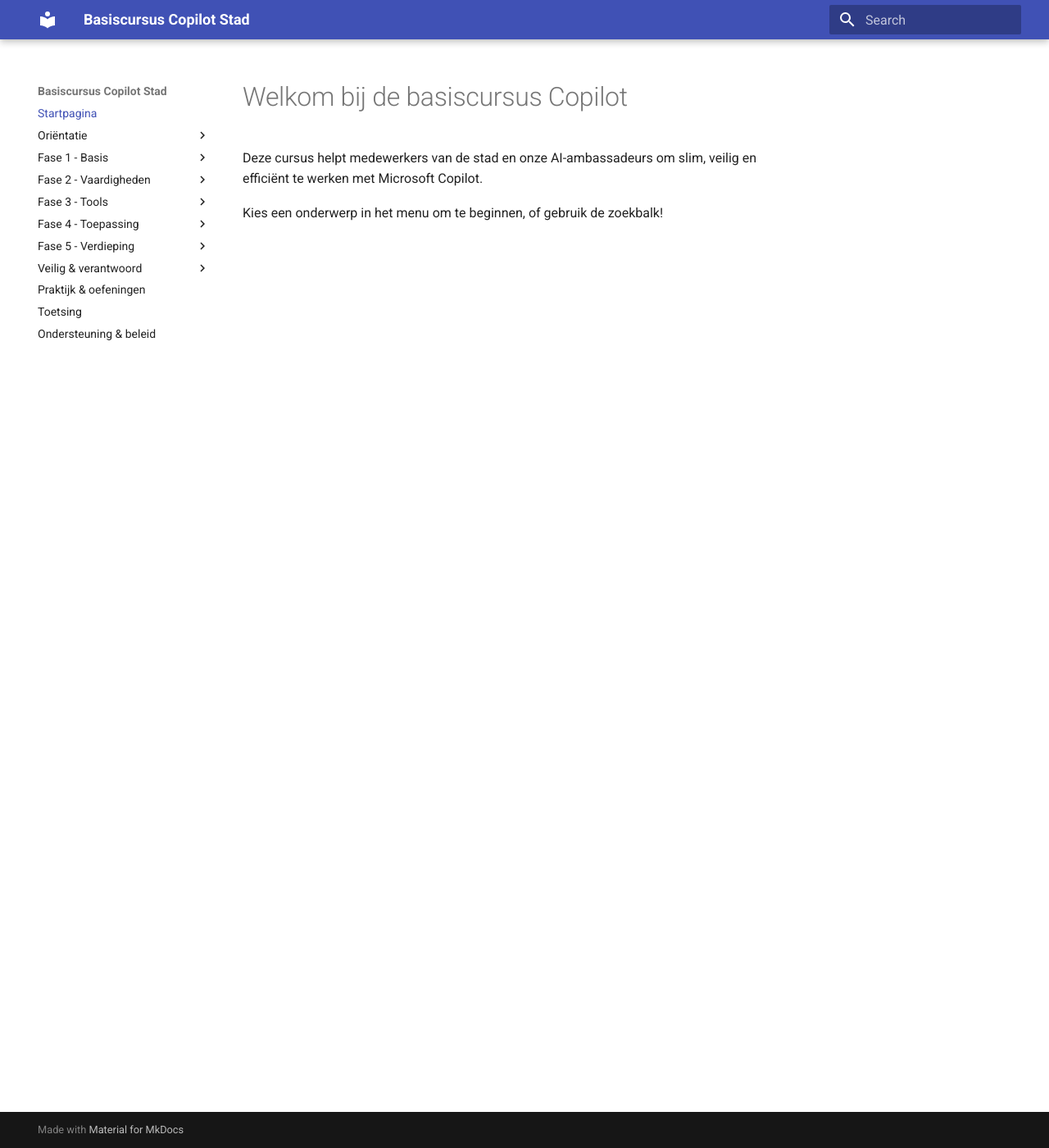
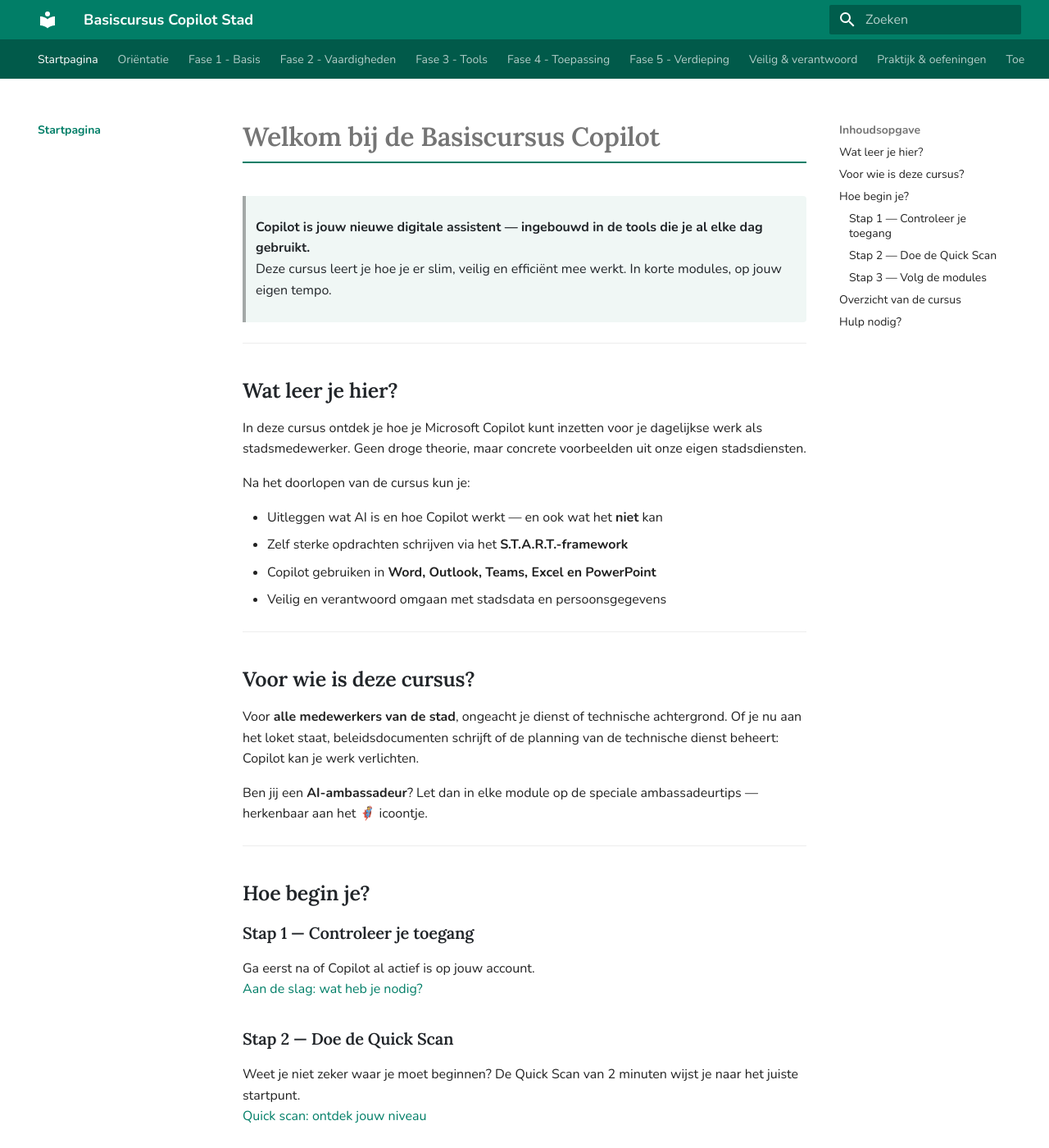
Before and after one commit to blueblot-lier/basiscursus, an MkDocs documentation site: the page built from docs/index.md, in a window 1280 px wide and 1400 px high. Shown: the whole window at 82% size. Built offline with MkDocs 1.6.1 and Material for MkDocs 9.7.7, drawn with Linux system fonts in a browser that asks for light colours; some of the changed text lies outside the part shown.

Commit message:
styling toegevoegd via extra.css en startpagina opgemaakt

```diff
--- a/docs/index.md
+++ b/docs/index.md
@@ -1,5 +1,70 @@
-# Welkom bij de basiscursus Copilot
+# Welkom bij de Basiscursus Copilot
 
-Deze cursus helpt medewerkers van de stad en onze AI-ambassadeurs om slim, veilig en efficiënt te werken met Microsoft Copilot.
+> **Copilot is jouw nieuwe digitale assistent — ingebouwd in de tools die je al elke dag gebruikt.**
+> Deze cursus leert je hoe je er slim, veilig en efficiënt mee werkt. In korte modules, op jouw eigen tempo.
 
-Kies een onderwerp in het menu om te beginnen, of gebruik de zoekbalk!
+---
+
+## Wat leer je hier?
+
+In deze cursus ontdek je hoe je Microsoft Copilot kunt inzetten voor je dagelijkse werk als stadsmedewerker. Geen droge theorie, maar concrete voorbeelden uit onze eigen stadsdiensten.
+
+Na het doorlopen van de cursus kun je:
+
+- Uitleggen wat AI is en hoe Copilot werkt — en ook wat het **niet** kan
+- Zelf sterke opdrachten schrijven via het **S.T.A.R.T.-framework**
+- Copilot gebruiken in **Word, Outlook, Teams, Excel en PowerPoint**
+- Veilig en verantwoord omgaan met stadsdata en persoonsgegevens
+
+---
+
+## Voor wie is deze cursus?
+
+Voor **alle medewerkers van de stad**, ongeacht je dienst of technische achtergrond. Of je nu aan het loket staat, beleidsdocumenten schrijft of de planning van de technische dienst beheert: Copilot kan je werk verlichten.
+
+Ben jij een **AI-ambassadeur**? Let dan in elke module op de speciale ambassadeurtips — herkenbaar aan het 🦸 icoontje.
+
+---
+
+## Hoe begin je?
+
+### Stap 1 — Controleer je toegang
+Ga eerst na of Copilot al actief is op jouw account.
+[Aan de slag: wat heb je nodig?](orientatie/toegang.md)
+
+### Stap 2 — Doe de Quick Scan
+Weet je niet zeker waar je moet beginnen? De Quick Scan van 2 minuten wijst je naar het juiste startpunt.
+[Quick scan: ontdek jouw niveau](orientatie/quickscan.md)
+
+### Stap 3 — Volg de modules
+Kies je eigen pad of werk de cursus van voor naar achter door. Elke module duurt gemiddeld **10 à 15 minuten**.
+
+---
+
+## Overzicht van de cursus
+
+| Fase | Inhoud | Voor wie? |
+|---|---|---|
+| **Oriëntatie** | Wat is de cursus, heb je toegang, waar begin je? | Iedereen |
+| **Fase 1 — Basis** | Wat is AI, wat is Copilot, hoe werkt het? | Beginners |
+| **Fase 2 — Vaardigheden** | Het S.T.A.R.T.-framework: goede prompts schrijven | Iedereen |
+| **Fase 3 — Tools** | Copilot in Outlook, Word, Teams, Excel en PowerPoint | Iedereen |
+| **Fase 4 — Toepassing** | Spiekbriefjes voor dagelijkse taken en jouw dienst | Iedereen |
+| **Fase 5 — Verdieping** | Geavanceerde technieken en workflows | Gevorderden |
+| **Veilig & verantwoord** | Privacy, GDPR en kwaliteitscontrole | Iedereen — verplicht |
+| **Praktijk & toetsing** | Zelf oefenen en kennis testen | Iedereen |
+
+---
+
+## Hulp nodig?
+
+Loopt er iets mis met je toegang, of heb je een vraag over een module? Je hoeft er niet alleen voor te staan.
+
+- **Je AI-ambassadeur** — elke dienst heeft er één. Vraag ernaar bij je diensthoofd.
+- **IT-helpdesk** — voor technische problemen: meld via Ultimo of bel het interne IT-nummer.
+- **Ondersteuning & beleid** — voor het officiële kader en de promptbibliotheek: [Ondersteuning & beleid](ondersteuning.md)
+
+---
+
+!!! tip "Snel starten?"
+    Heb je al ervaring met AI en wil je meteen aan de slag? Sla de theorie over en ga rechtstreeks naar [Fase 3 — Tools](fase3/outlook.md) of de [kant-en-klare prompts per dienst](fase4/diensten.md).
--- /dev/null
+++ b/docs/stylesheets/extra.css
@@ -0,0 +1,128 @@
+/* ============================================================
+   Stad Lier — huisstijl voor MkDocs Material
+   Primair:  #017E67
+   Donker:   #212529
+   Accent:   #015a4a
+   Fonts:    Nunito (tekst), Lora (koppen)
+   ============================================================ */
+
+@import url('https://fonts.googleapis.com/css2?family=Lora:wght@600;700&family=Nunito:wght@400;600;700&display=swap');
+
+/* --- Kleurvariabelen --- */
+:root {
+  --md-primary-fg-color:        #017E67;
+  --md-primary-fg-color--light: #019e82;
+  --md-primary-fg-color--dark:  #015a4a;
+  --md-accent-fg-color:         #017E67;
+  --md-default-fg-color:        #212529;
+}
+
+/* --- Koppen in Lora --- */
+h1, h2, h3, h4 {
+  font-family: 'Lora', Georgia, serif;
+  color: #212529;
+}
+
+h1 {
+  color: #017E67;
+  border-bottom: 2px solid #017E67;
+  padding-bottom: 0.3em;
+}
+
+/* --- Bodytekst in Nunito --- */
+body, .md-content {
+  font-family: 'Nunito', sans-serif;
+}
+
+/* --- Navigatiebalk --- */
+.md-header {
+  background-color: #017E67;
+}
+
+.md-tabs {
+  background-color: #015a4a;
+}
+
+/* --- Actieve navigatielink --- */
+.md-nav__link--active,
+.md-nav__link:hover {
+  color: #017E67 !important;
+  font-weight: 700;
+}
+
+/* --- Admonition: tip --- */
+.md-typeset .admonition.tip,
+.md-typeset details.tip {
+  border-left-color: #017E67;
+}
+
+.md-typeset .admonition.tip > .admonition-title,
+.md-typeset details.tip > summary {
+  background-color: #e6f4f1;
+  color: #017E67;
+}
+
+/* --- Admonition: warning --- */
+.md-typeset .admonition.warning,
+.md-typeset details.warning {
+  border-left-color: #e67e22;
+}
+
+/* --- Admonition: info --- */
+.md-typeset .admonition.info,
+.md-typeset details.info {
+  border-left-color: #017E67;
+}
+
+.md-typeset .admonition.info > .admonition-title,
+.md-typeset details.info > summary {
+  background-color: #e6f4f1;
+  color: #015a4a;
+}
+
+/* --- Codeblokken --- */
+.md-typeset code {
+  background-color: #f0f7f5;
+  color: #015a4a;
+  border-radius: 4px;
+}
+
+/* --- Tabel header --- */
+.md-typeset table thead {
+  background-color: #017E67;
+  color: #ffffff;
+}
+
+.md-typeset table thead th {
+  color: #ffffff;
+}
+
+/* --- Tabel rijen afwisselend --- */
+.md-typeset table tr:nth-child(even) {
+  background-color: #f0f7f5;
+}
+
+/* --- Knop "Terug naar boven" --- */
+.md-top {
+  background-color: #017E67;
+  color: #ffffff;
+}
+
+/* --- Footer --- */
+.md-footer {
+  background-color: #212529;
+}
+
+/* --- Zoekbalk highlight --- */
+.md-search__input:focus {
+  border-color: #017E67;
+}
+
+/* --- Blockquote --- */
+.md-typeset blockquote {
+  border-left: 4px solid #017E67;
+  background-color: #f0f7f5;
+  padding: 0.6em 1em;
+  border-radius: 0 4px 4px 0;
+  color: #212529;
+}
--- a/mkdocs.yml
+++ b/mkdocs.yml
@@ -1,23 +1,32 @@
 site_name: Basiscursus Copilot Stad
-site_description: De interne gids en opleiding voor het gebruik van AI en Copilot.
+site_url: https://blueblot-lier.github.io/basiscursus/
+
 theme:
   name: material
+  language: nl
+  font:
+    text: Nunito
+    code: Roboto Mono
   palette:
-    primary: indigo
-    accent: blue
+    - scheme: default
+      primary: custom
+      accent: custom
   features:
+    - navigation.tabs
+    - navigation.sections
     - navigation.top
+    - search.highlight
     - search.suggest
     - content.code.copy
 
-extra_javascript:
-  - javascripts/iframe-resize.js
+extra_css:
+  - stylesheets/extra.css
 
 nav:
   - Startpagina: index.md
   - Oriëntatie:
     - Over de cursus: orientatie/over.md
-    - Toegang: orientatie/toegang.md
+    - Aan de slag: orientatie/toegang.md
     - Quick scan: orientatie/quickscan.md
   - Fase 1 - Basis:
     - Intro tot AI & Copilot: fase1/intro.md
@@ -41,3 +50,7 @@
   - Praktijk & oefeningen: praktijk.md
   - Toetsing: toetsing.md
   - Ondersteuning & beleid: ondersteuning.md
+
+plugins:
+  - search:
+      lang: nl
```
